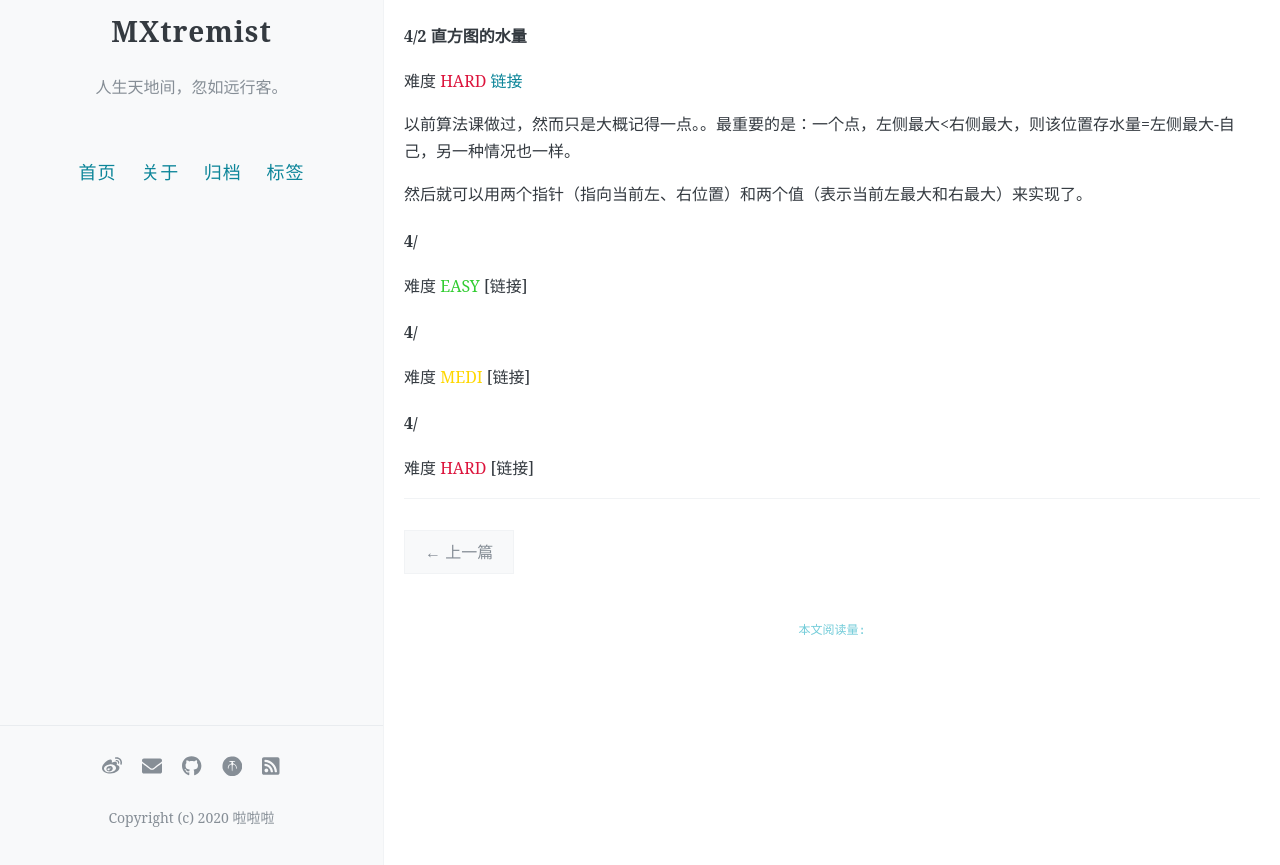
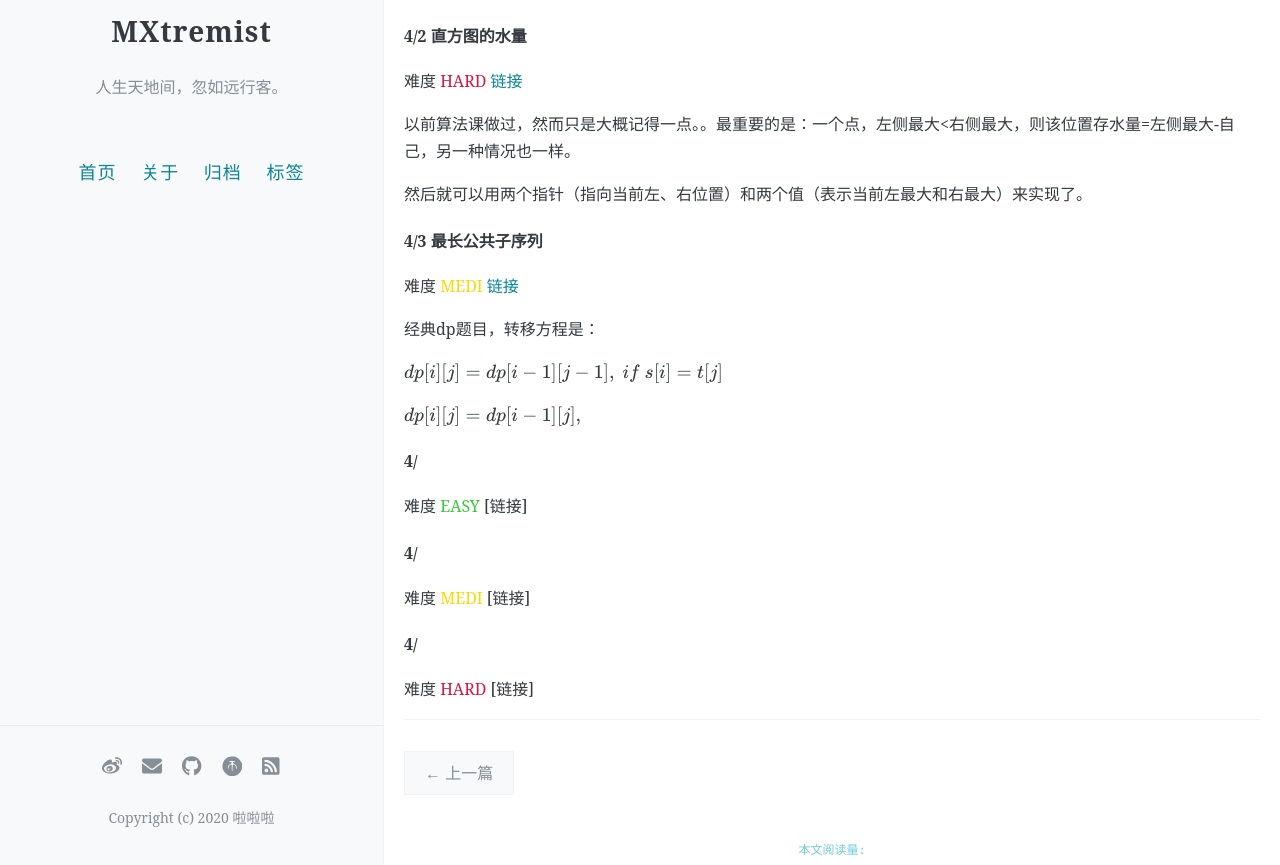
Before and after one commit to MXtremist/mxtremist.github.io, a Jekyll site: the page built from _posts/2021-04-01-leetcode202104.md, in a window 1280 px wide and 1156 px high. Shown: the part 291-1156 px from the top of the window. Built offline with Jekyll 4.4.1, drawn with Linux system fonts in a browser that asks for light colours; formulas are drawn with MathJax 3; comment, search, counter and statistics services are not loaded.

Commit message:
Update 2021-04-01-leetcode202104.md

```diff
--- a/_posts/2021-04-01-leetcode202104.md
+++ b/_posts/2021-04-01-leetcode202104.md
@@ -31,6 +31,18 @@ comments: true
 
 
 
+##### 4/3 最长公共子序列
+
+难度 <font color="Gold">MEDI</font>	[链接](https://leetcode-cn.com/problems/longest-common-subsequence/)
+
+经典dp题目，转移方程是：
+
+$dp[i][j] = dp[i-1][j-1],\ if\ s[i]=t[j]$
+
+$dp[i][j] = dp[i-1][j],$
+
+
+
 ##### 4/
 
 难度 <font color="Limegreen">EASY</font>	[链接]
```
